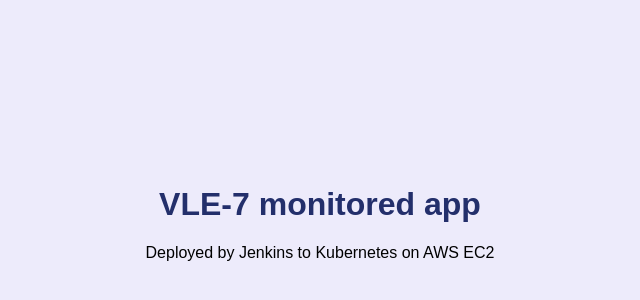
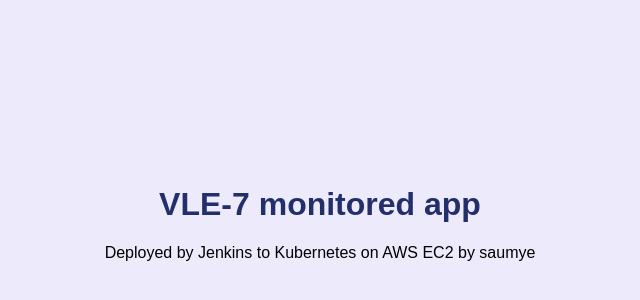
Before and after one commit to Saumye0106/vle7-app, a plain HTML site: page index.html in a window 1280 px wide. Shown: the part 6-306 px from the top of the page, without its empty margins (320-960 px from the left). Drawn offline with Linux system fonts and the light colour scheme.

Commit message:
updated index.html

```diff
--- a/index.html
+++ b/index.html
@@ -3,6 +3,6 @@
 <head><title>VLE-7</title></head>
 <body style="font-family:sans-serif;text-align:center;margin-top:15%;background:#EDEBFB">
   <h1 style="color:#232F6B">VLE-7 monitored app</h1>
-  <p>Deployed by Jenkins to Kubernetes on AWS EC2</p>
+  <p>Deployed by Jenkins to Kubernetes on AWS EC2 by saumye</p>
 </body>
 </html>
```
